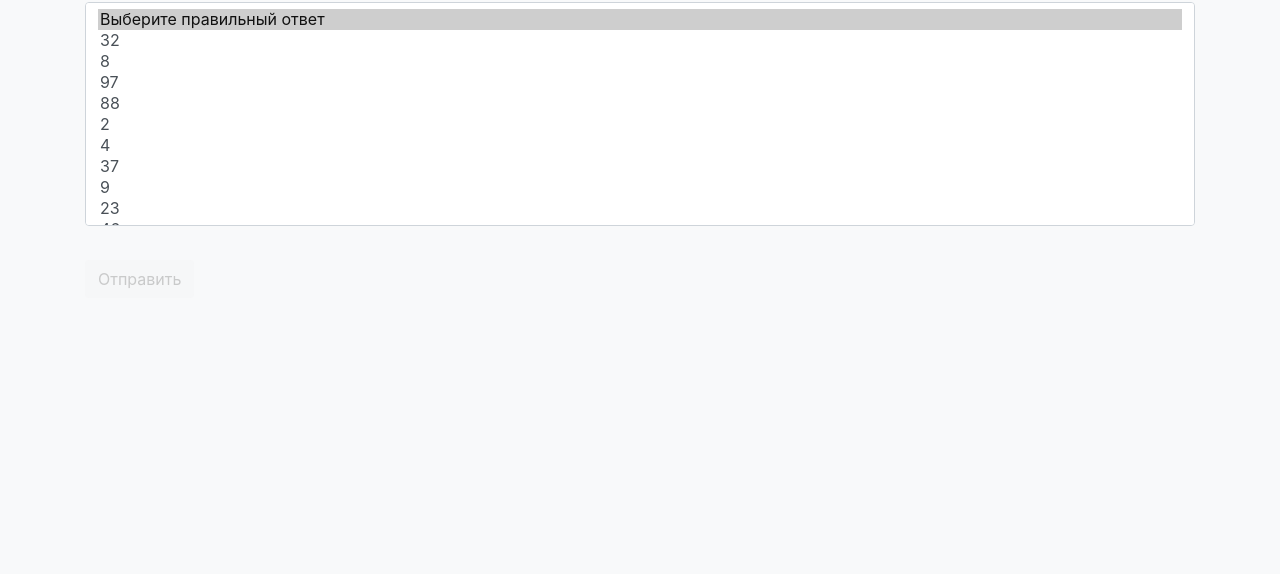
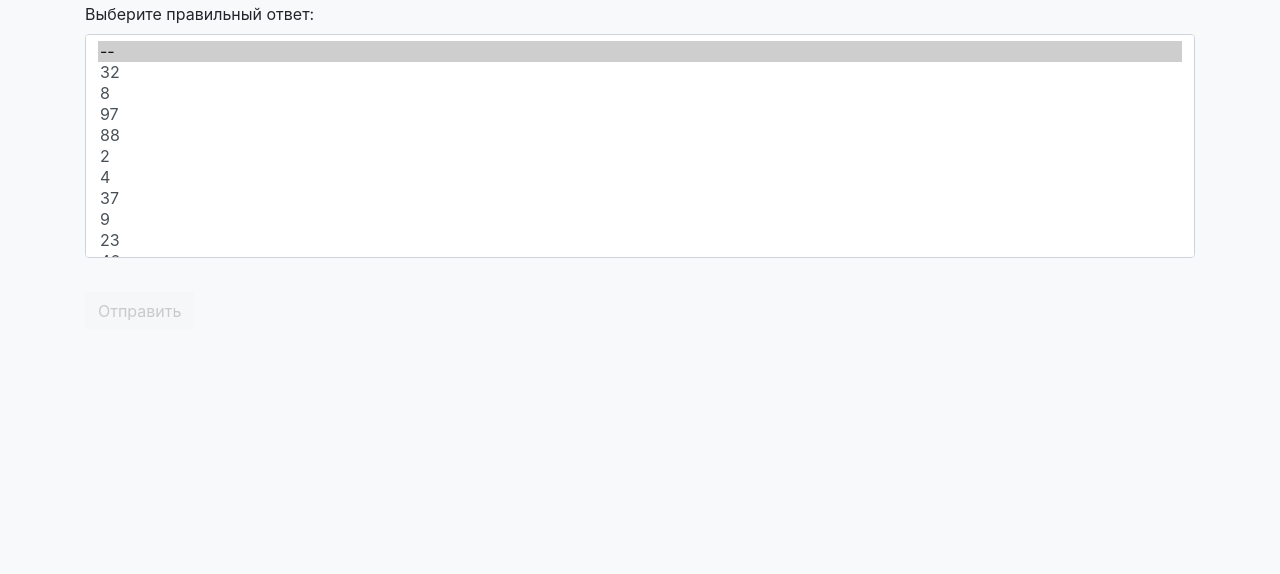
Before and after one commit to SunInJuly/SunInJuly.github.io, a plain HTML site: page selects2.html in a window 1280 px wide. Shown: the part 226-800 px from the top of the page. Drawn offline with nearby package versions, Linux system fonts and the light colour scheme.

Commit message:
remove multiple tag

```diff
--- a/selects2.html
+++ b/selects2.html
@@ -33,8 +33,9 @@
         </h2>
 
         <div style="padding-bottom: 10px;">
-            <select id="dropdown" class="custom-select" size="10" multiple="multiple">
-                <option selected>Выберите правильный ответ</option>
+            <label for="dropdown">Выберите правильный ответ:</label>
+            <select id="dropdown" class="custom-select" size="10">
+                <option selected>--</option>
 
             </select>
         </div>
```
Also changed, not shown: selects1.html (+2 -1 lines).
